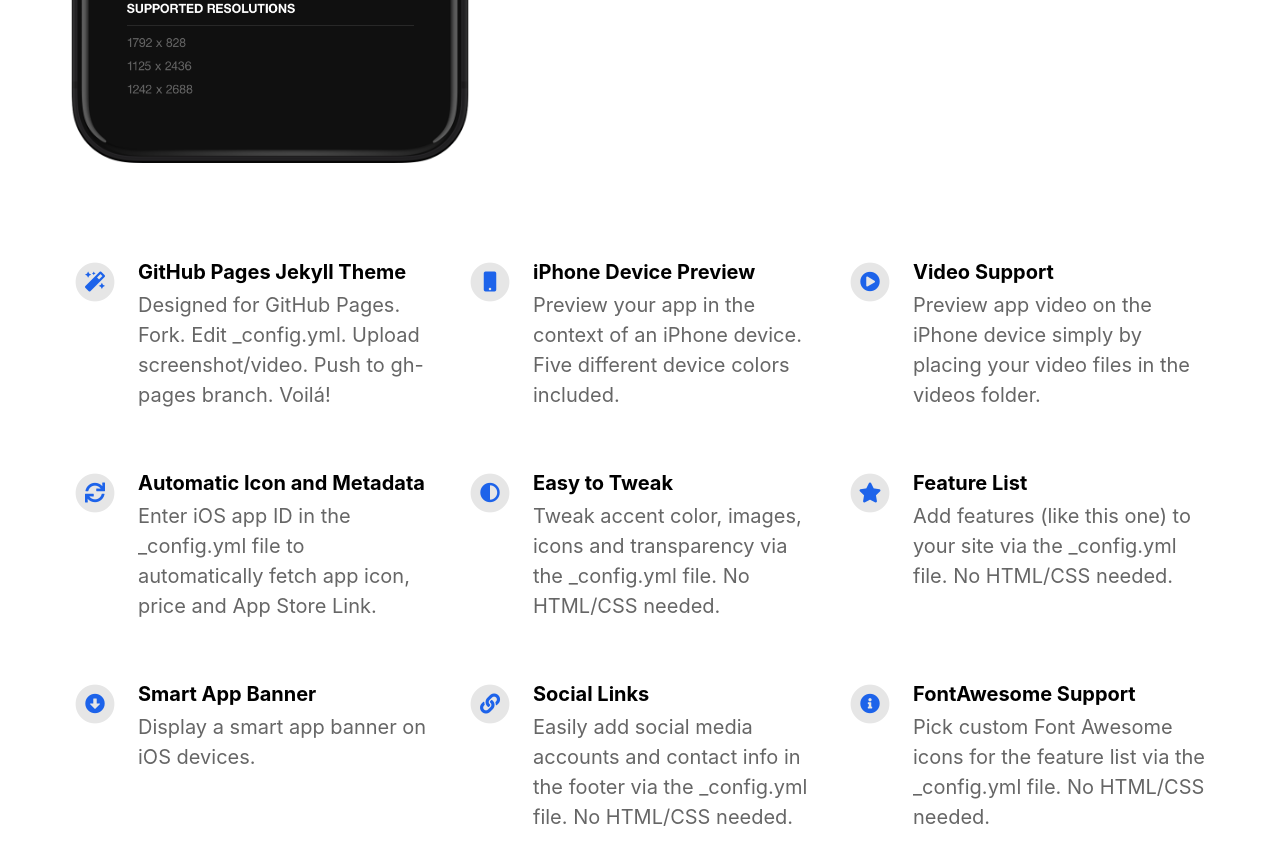
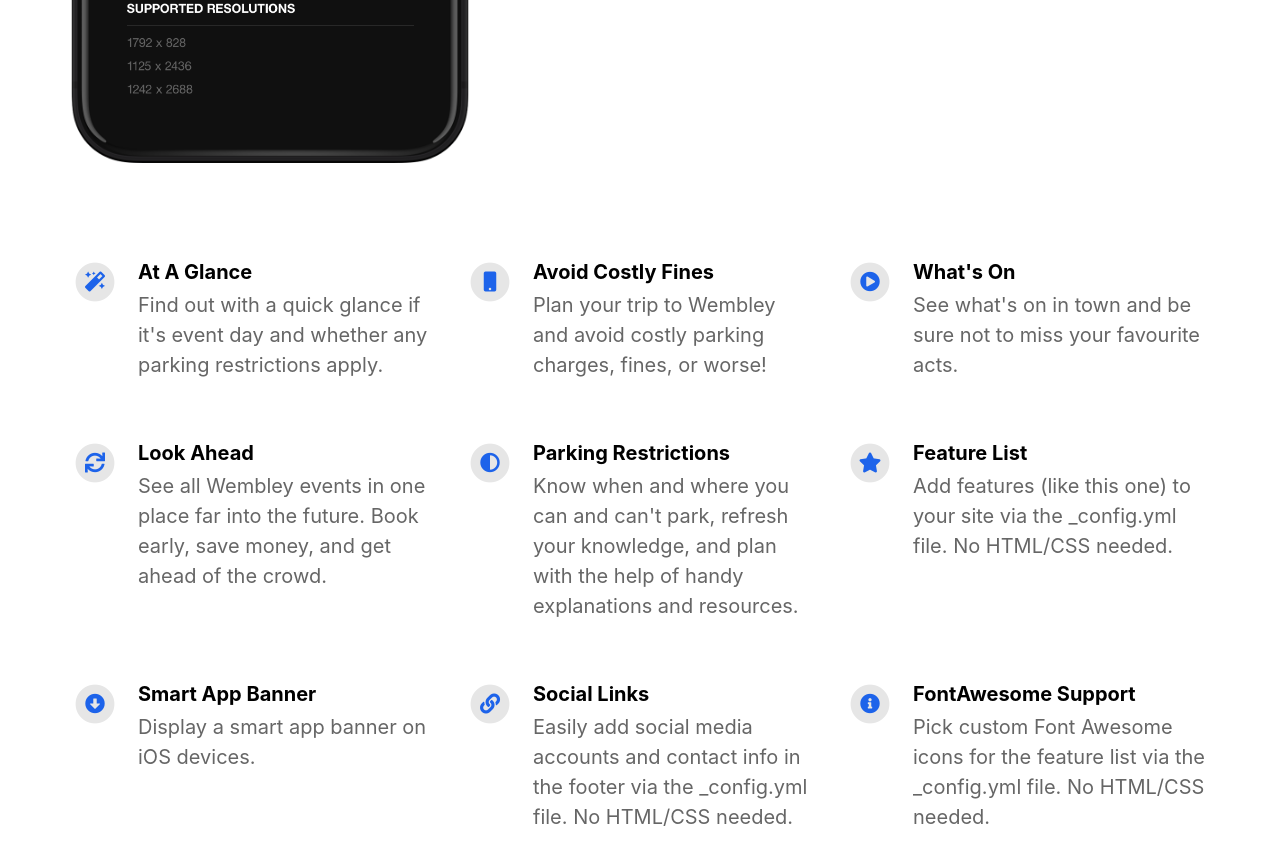
Before and after one commit to JourneyStudios/journeystudios.github.io, a Jekyll site: the page built from index.html, in a window 1280 px wide and 900 px high, scrolled down 822 px. Shown: the top 865 px of the window. Built offline with Jekyll 4.4.1, drawn with Linux system fonts in a browser that asks for light colours; nearby versions of some CDN libraries.

Commit message:
Update _config.yml

```diff
--- a/_config.yml
+++ b/_config.yml
@@ -35,24 +35,24 @@ youtube_username                          :
 # Feature List                            Edit, add or remove features to be presented.
 features                                  :
 
-  - title                                 : GitHub Pages Jekyll Theme
-    description                           : Designed for GitHub Pages. Fork. Edit _config.yml. Upload screenshot/video. Push to gh-pages branch. Voilá!
+  - title                                 : At A Glance
+    description                           : Find out with a quick glance if it's event day and whether any parking restrictions apply.
     fontawesome_icon_name                 : magic
 
-  - title                                 : iPhone Device Preview
-    description                           : Preview your app in the context of an iPhone device. Five different device colors included.
+  - title                                 : Avoid Costly Fines
+    description                           : Plan your trip to Wembley and avoid costly parking charges, fines, or worse!
     fontawesome_icon_name                 : mobile
 
-  - title                                 : Video Support
-    description                           : Preview app video on the iPhone device simply by placing your video files in the videos folder.
+  - title                                 : What's On
+    description                           : See what's on in town and be sure not to miss your favourite acts.
     fontawesome_icon_name                 : play-circle
 
-  - title                                 : Automatic Icon and Metadata
-    description                           : Enter iOS app ID in the _config.yml file to automatically fetch app icon, price and App Store Link.
+  - title                                 : Look Ahead
+    description                           : See all Wembley events in one place far into the future. Book early, save money, and get ahead of the crowd.
     fontawesome_icon_name                 : sync
 
-  - title                                 : Easy to Tweak
-    description                           : Tweak accent color, images, icons and transparency via the _config.yml file. No HTML/CSS needed.
+  - title                                 : Parking Restrictions
+    description                           : Know when and where you can and can't park, refresh your knowledge, and plan with the help of handy explanations and resources.
     fontawesome_icon_name                 : adjust
 
   - title                                 : Feature List
```
